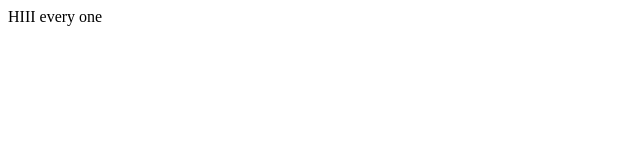
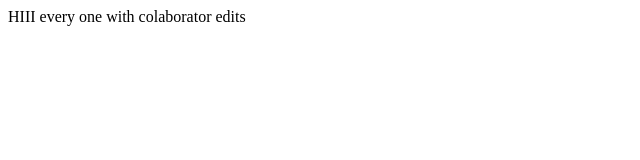
Before and after one commit to sayyedkamruddin/skProject, a plain HTML site: page index.html in a window 1280 px wide. Shown: the whole page, without its empty margins (0-640 px from the left). Drawn offline with Linux system fonts and the light colour scheme.

Commit message:
by colaborator

```diff
--- a/index.html
+++ b/index.html
@@ -6,6 +6,6 @@
     <title>Document</title>
 </head>
 <body>
-    HIII every one
+    HIII every one with colaborator edits
 </body>
 </html>
```
